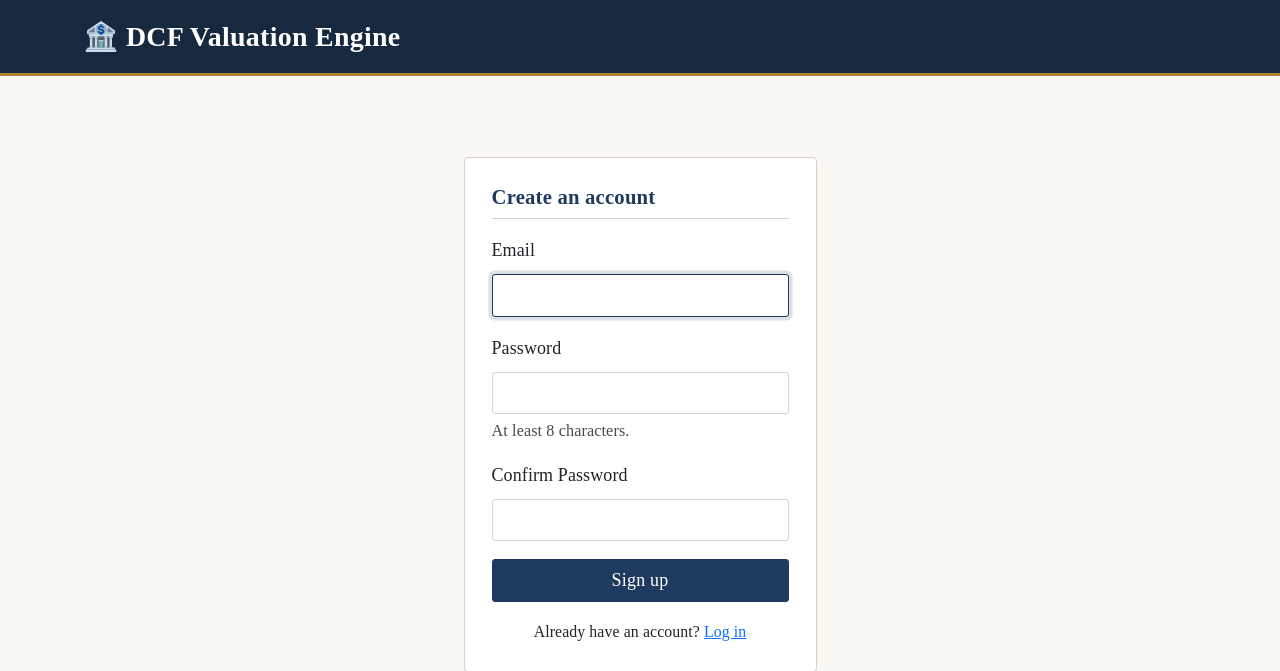
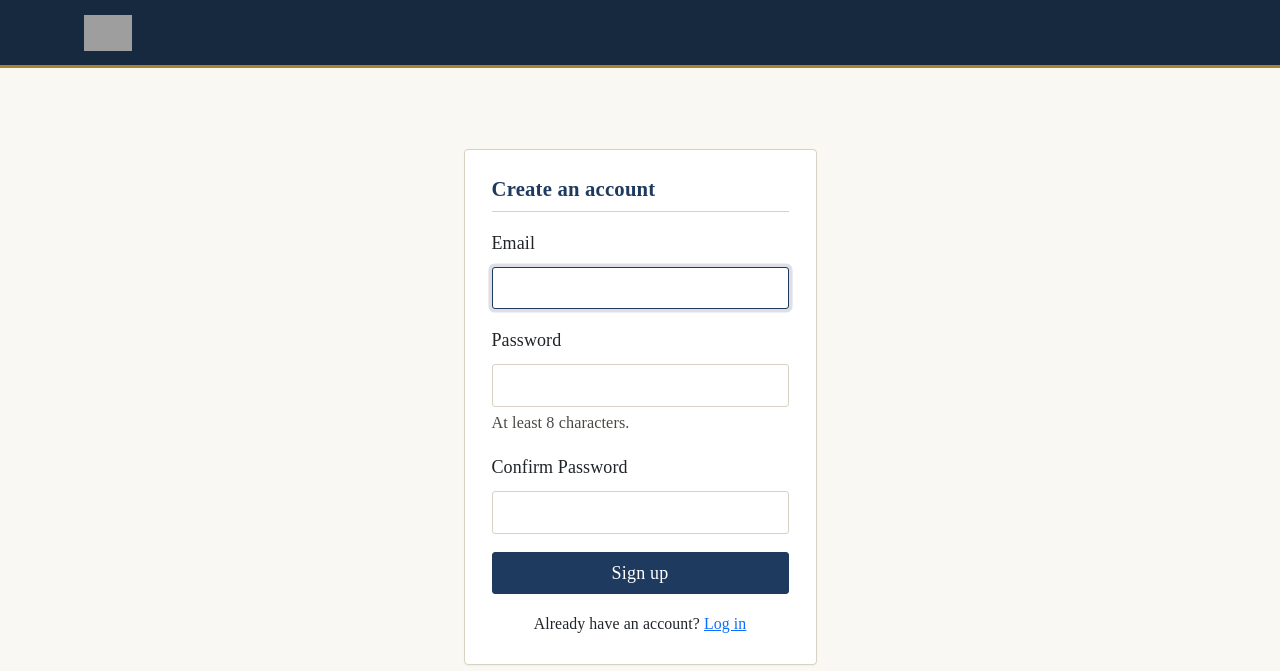
Before and after one commit to sheshangchoksi/sheshvaluation, a Flask app: page /auth/signup in a window 1280 px wide. Shown: the top 671 px of the page. Run offline with Flask 3, Linux system fonts and the light colour scheme; grey boxes are pictures that could not be loaded.

Commit message:
Add files via upload

```diff
--- a/app/templates/base.html
+++ b/app/templates/base.html
@@ -3,17 +3,24 @@
 <head>
   <meta charset="utf-8">
   <meta name="viewport" content="width=device-width, initial-scale=1">
-  <title>{% block title %}DCF Valuation Engine{% endblock %}</title>
+  <title>{% block title %}SheshValuation — DCF Valuation Engine{% endblock %}</title>
+  <link rel="icon" type="image/x-icon" href="{{ url_for('static', filename='img/favicon.ico') }}">
+  <link rel="icon" type="image/png" sizes="32x32" href="{{ url_for('static', filename='img/favicon-32x32.png') }}">
+  <link rel="icon" type="image/png" sizes="16x16" href="{{ url_for('static', filename='img/favicon-16x16.png') }}">
+  <link rel="apple-touch-icon" sizes="180x180" href="{{ url_for('static', filename='img/apple-touch-icon.png') }}">
   <link href="https://cdn.jsdelivr.net/npm/bootstrap@5.3.3/dist/css/bootstrap.min.css" rel="stylesheet">
   <link rel="stylesheet" href="{{ url_for('static', filename='css/style.css') }}">
 </head>
 <body>
   <nav class="navbar navbar-expand-lg navbar-dark bg-dark mb-4">
     <div class="container">
-      <a class="navbar-brand" href="{{ url_for('dcf.home') }}">🏦 DCF Valuation Engine</a>
+      <a class="navbar-brand d-flex align-items-center" href="{{ url_for('dcf.home') }}">
+        <img src="{{ url_for('static', filename='img/logo.svg') }}" alt="SheshValuation" height="36" class="me-2">
+      </a>
       <div class="ms-auto">
         {% if current_user.is_authenticated %}
           <a class="btn btn-outline-light btn-sm me-2" href="{{ url_for('dcf.history_list') }}">📜 History</a>
+          <a class="btn btn-outline-light btn-sm me-2" href="{{ url_for('dcf.about_page') }}">👤 About</a>
           <span class="navbar-text text-light me-3">Signed in as {{ current_user.email }}</span>
           <a class="btn btn-outline-light btn-sm" href="{{ url_for('auth.logout') }}">Log out</a>
         {% endif %}
```
